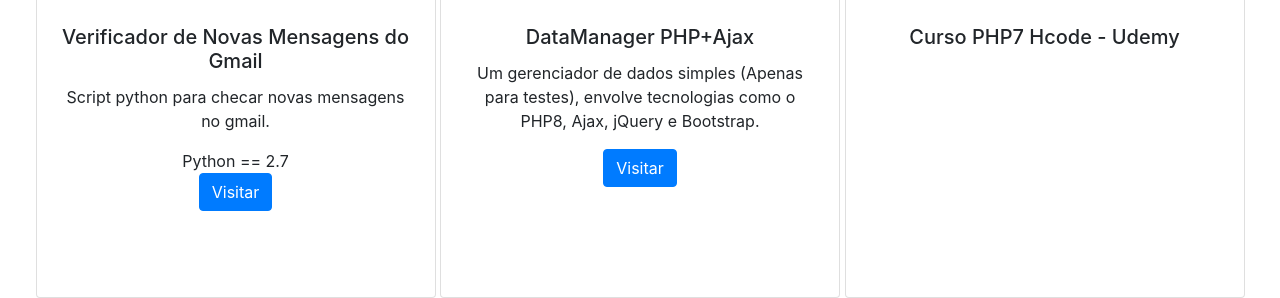
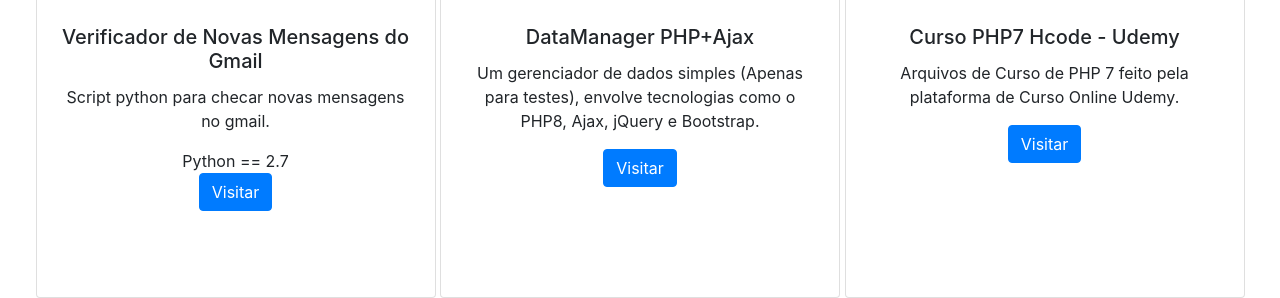
Before and after one commit to DioxideHydrogen/professorjamesbach.github.io, a plain HTML site: page portifolio.html in a window 1280 px wide. Shown: the part 1760-2058 px from the top of the page. Drawn offline with nearby package versions, Linux system fonts and the light colour scheme.

Commit message:
Update portifolio.html

```diff
--- a/portifolio.html
+++ b/portifolio.html
@@ -155,7 +155,8 @@
                     class="card-img-top">
                 <div class="card-body">
                     <h5 class="card-title mt-2">Curso PHP7 Hcode - Udemy</h5>
-
+                    <p>Arquivos de Curso de PHP 7 feito pela plataforma de Curso Online Udemy.</p>
+                    <a target="_blank" href="https://github.com/ProfessorJamesBach/CursoPhp7Hcoder" class="btn btn-primary">Visitar</a>
                 </div>
             </div>
         </div>
```
